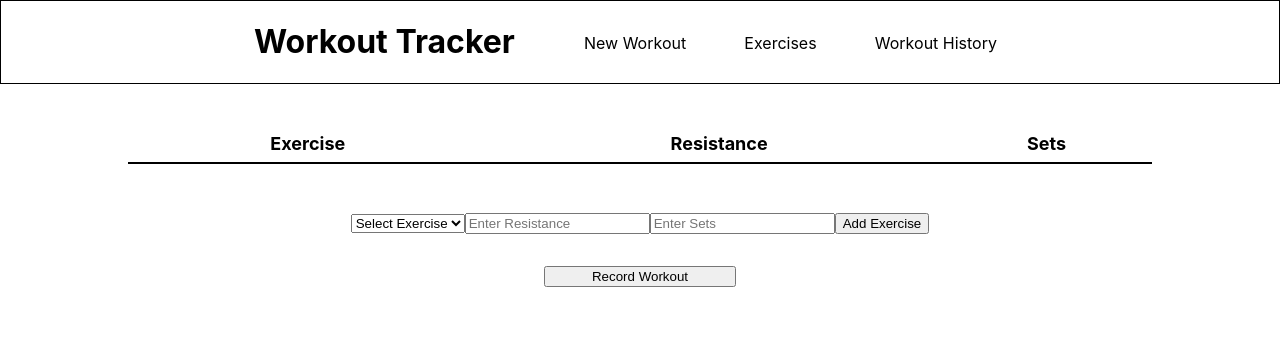
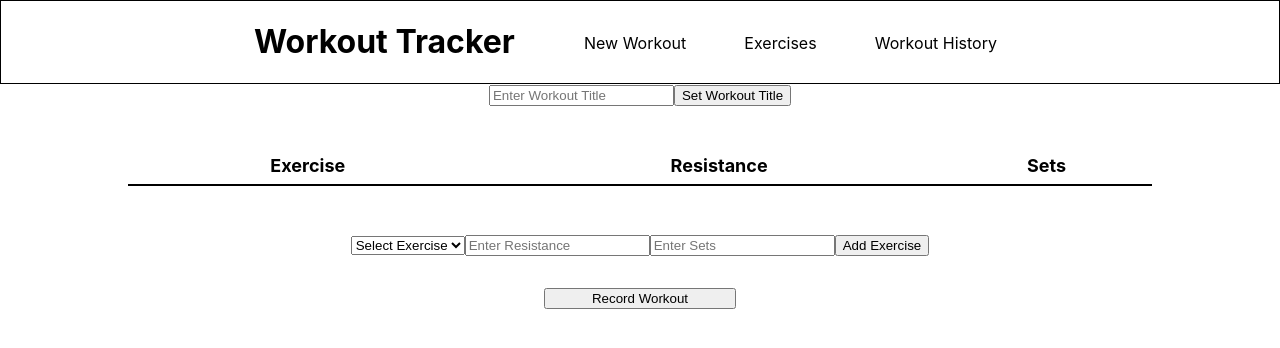
Before and after one commit to e-lajeunesse/workout-tracker, a Next.js app: page / in a window 1280 px wide. Shown: the top 348 px of the page. Built offline with nearby package versions, Linux system fonts and the light colour scheme.

Commit message:
added title input

```diff
--- a/Components/Workout.js
+++ b/Components/Workout.js
@@ -1,16 +1,18 @@
 import styles from './Workout.module.css';
 import testData from '../testData';
 import exercisesData from '../exercisesData';
-import React from 'react';
+import { useState, useEffect } from 'react';
 import { StyleRegistry } from 'styled-jsx';
 import { FontAwesomeIcon } from '@fortawesome/react-fontawesome'
-import { faCoffee, faTrash } from '@fortawesome/free-solid-svg-icons'
+import { faPenToSquare, faTrash } from '@fortawesome/free-solid-svg-icons'
 
 export default function Workout() {
-    const [exercises, setExercises] = React.useState([]);
-    const [newExercise, setNewExercise] = React.useState({});
+    const [title, setTitle] = useState("");
+    const [newTitle, setNewTitle] = useState("");
+    const [exercises, setExercises] = useState([]);
+    const [newExercise, setNewExercise] = useState({});
 
-    React.useEffect(() => {
+    useEffect(() => {
         const saved = localStorage.getItem("exercises");
         if (saved) {
 
@@ -18,13 +20,23 @@ export default function Workout() {
         }
     }, []);
 
-    React.useEffect(() => {
+    useEffect(() => {
         if (exercises.length > 0) {
             localStorage.setItem("exercises", JSON.stringify(exercises));
         }
     }, [exercises])
 
-    // see if better way to handle this
+    const handleTitleChange = (event) => {
+        setNewTitle(event.target.value);
+    }
+
+    const submitNewTitle = (event) => {
+        console.log(newTitle);
+        setTitle(newTitle);
+        event.preventDefault();
+    }
+
+    // see if better way to handle this, make a custom dropdown?
     const handleNameChange = (event) => {
         if (event.target.value === "label") {
             return;
@@ -81,7 +93,17 @@ export default function Workout() {
 
     return (
         <div className={styles.workout}>
-
+            <div>
+                {title.length > 0 ?
+                    <div>
+                        <h2>{title}</h2>
+                        <FontAwesomeIcon icon={faPenToSquare} onClick={() => setTitle("")} />
+                    </div>:
+                    <form onSubmit={submitNewTitle}>
+                        <input type="text" placeholder="Enter Workout Title" onChange={handleTitleChange}></input>
+                        <input type="submit" value="Set Workout Title" />
+                    </form>}
+            </div>
             <table>
                 <tbody>
                     <tr>
```
